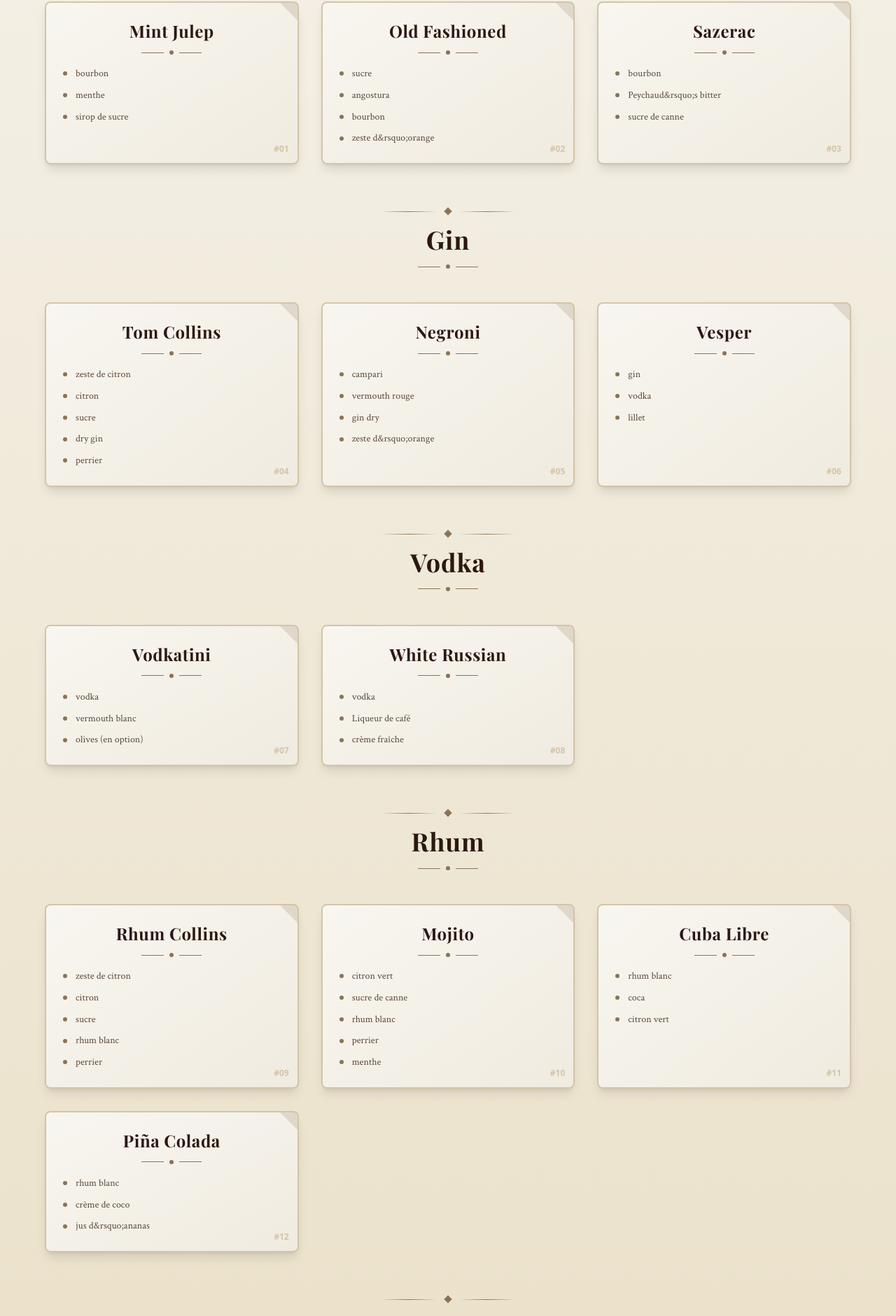
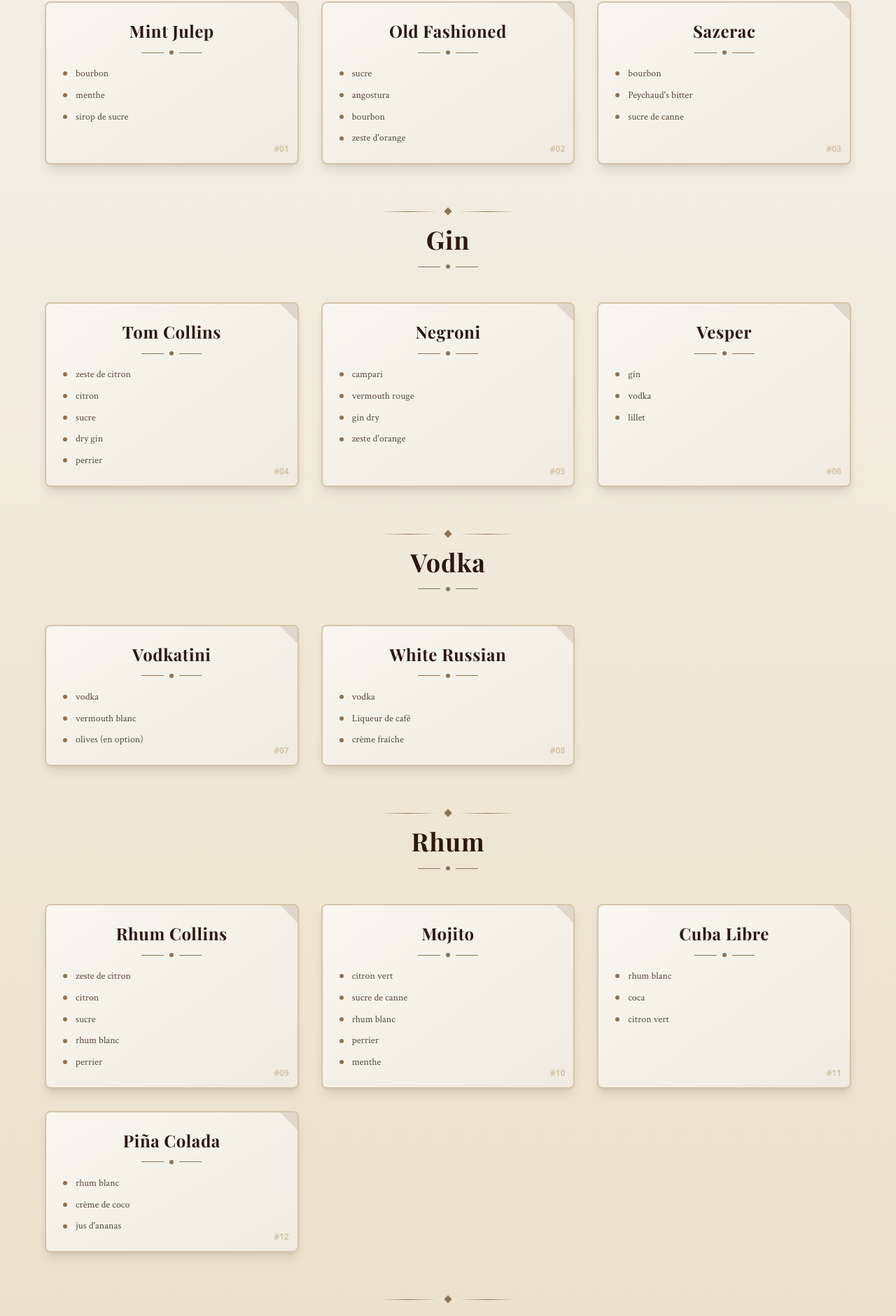
Before and after one commit to DamienDeSousa/bar-bencher, a Next.js app: page / in a window 1280 px wide. Shown: the part 339-2220 px from the top of the page at 70% size. Built offline with nearby package versions, Linux system fonts and the light colour scheme.

Commit message:
fix unescaped char on cocktails

```diff
--- a/app/page.tsx
+++ b/app/page.tsx
@@ -21,11 +21,11 @@ export default function Home() {
       },
       {
         name: "Old Fashioned",
-        ingredients: ["sucre", "angostura", "bourbon", "zeste d&rsquo;orange"],
+        ingredients: ["sucre", "angostura", "bourbon", "zeste d'orange"],
       },
       {
         name: "Sazerac",
-        ingredients: ["bourbon", "Peychaud&rsquo;s bitter", "sucre de canne"],
+        ingredients: ["bourbon", "Peychaud's bitter", "sucre de canne"],
       },
     ],
     Gin: [
@@ -41,12 +41,7 @@ export default function Home() {
       },
       {
         name: "Negroni",
-        ingredients: [
-          "campari",
-          "vermouth rouge",
-          "gin dry",
-          "zeste d&rsquo;orange",
-        ],
+        ingredients: ["campari", "vermouth rouge", "gin dry", "zeste d'orange"],
       },
       {
         name: "Vesper",
@@ -90,7 +85,7 @@ export default function Home() {
       },
       {
         name: "Piña Colada",
-        ingredients: ["rhum blanc", "crème de coco", "jus d&rsquo;ananas"],
+        ingredients: ["rhum blanc", "crème de coco", "jus d'ananas"],
       },
     ],
     "Cognac & Brandy": [
@@ -106,7 +101,7 @@ export default function Home() {
           "campari",
           "vermouth rouge",
           "perrier",
-          "tranche d&rsquo;orange",
+          "tranche d'orange",
         ],
       },
     ],
```
